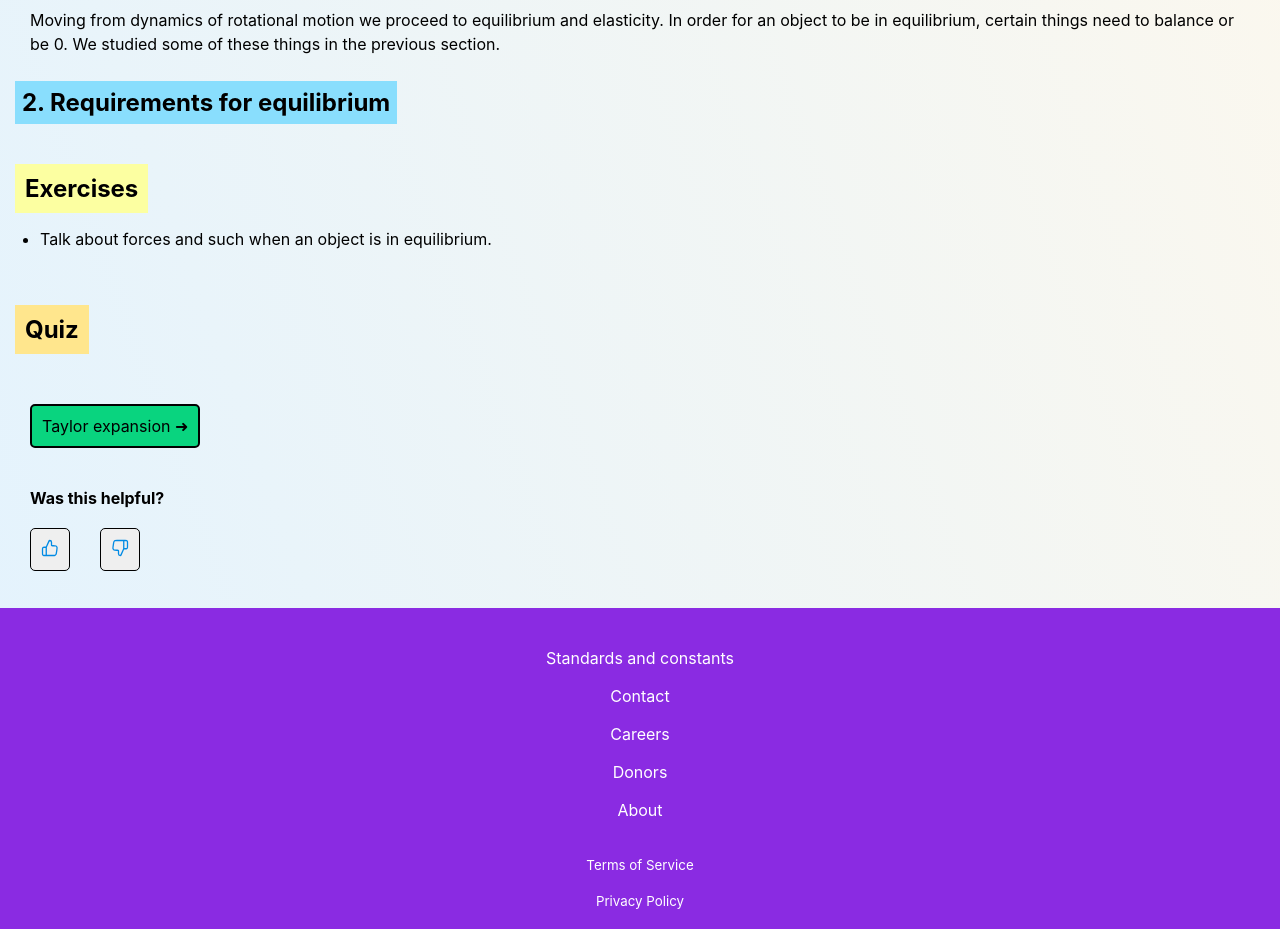
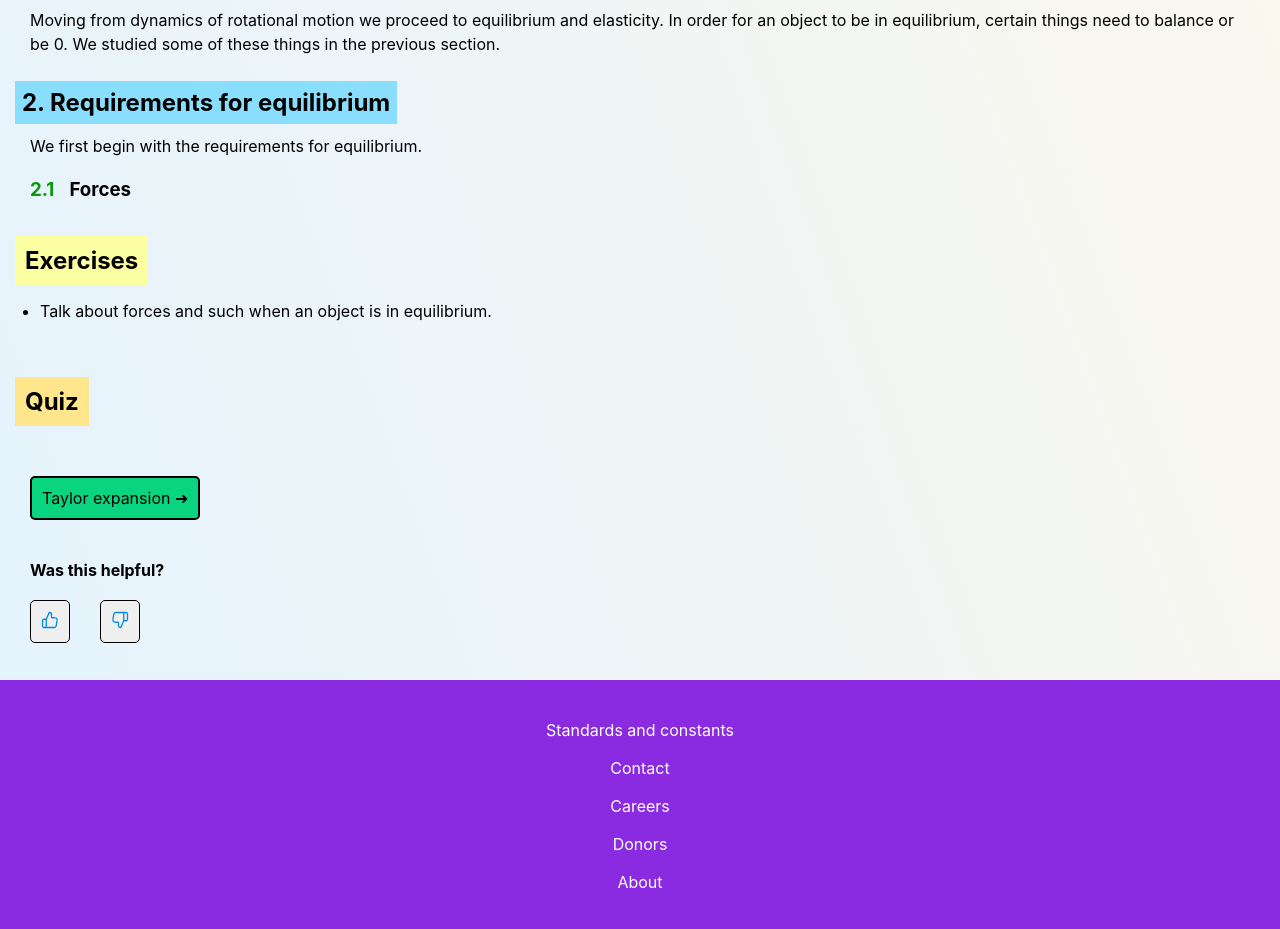
Before and after one commit to JRFink/jrfphyspagesnew, a Next.js app: page /education/gp1/eq in a window 1280 px wide. Shown: the part 842-1771 px from the top of the page. Built offline with nearby package versions, Linux system fonts and the light colour scheme.

Commit message:
Update index.tsx

```diff
--- a/pages/education/gp1/eq/index.tsx
+++ b/pages/education/gp1/eq/index.tsx
@@ -28,6 +28,15 @@ const Eq = () => {
                 2. Requirements for equilibrium
             </h2>
             <br></br>
+<p>
+We first begin with the requirements for equilibrium.
+</p>
+<h3 className={style.h3num}>
+2.1
+</h3>
+<h3 className={style.h3text}>
+Forces
+</h3>
             <br></br>
             <br></br>
             <EqEx />
```
